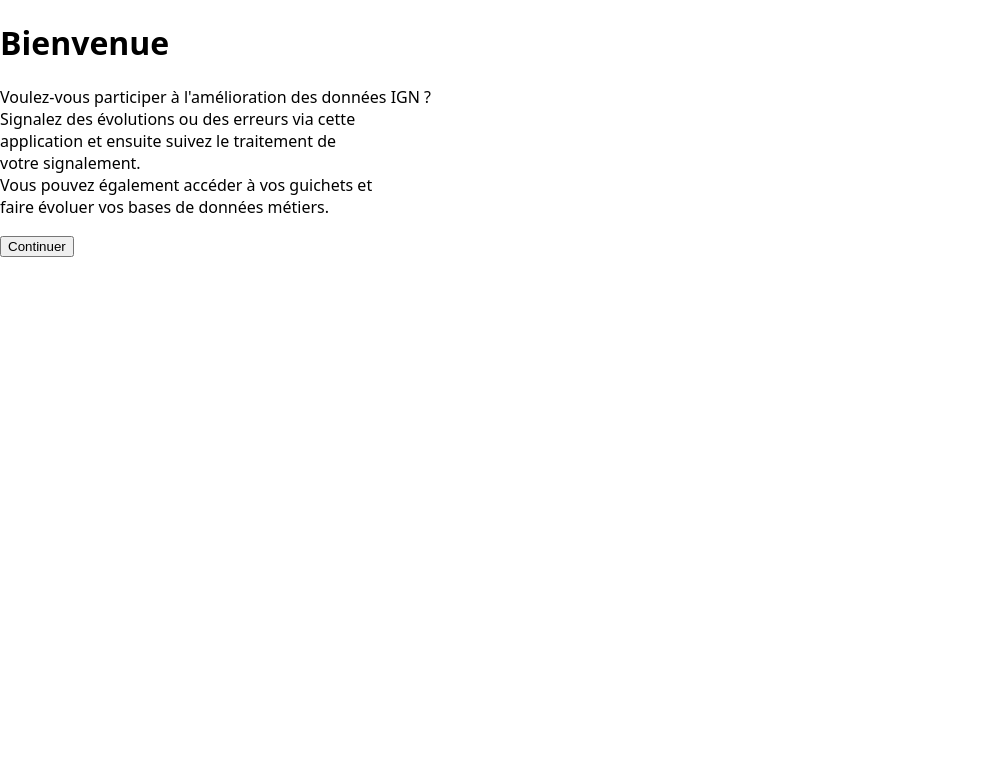
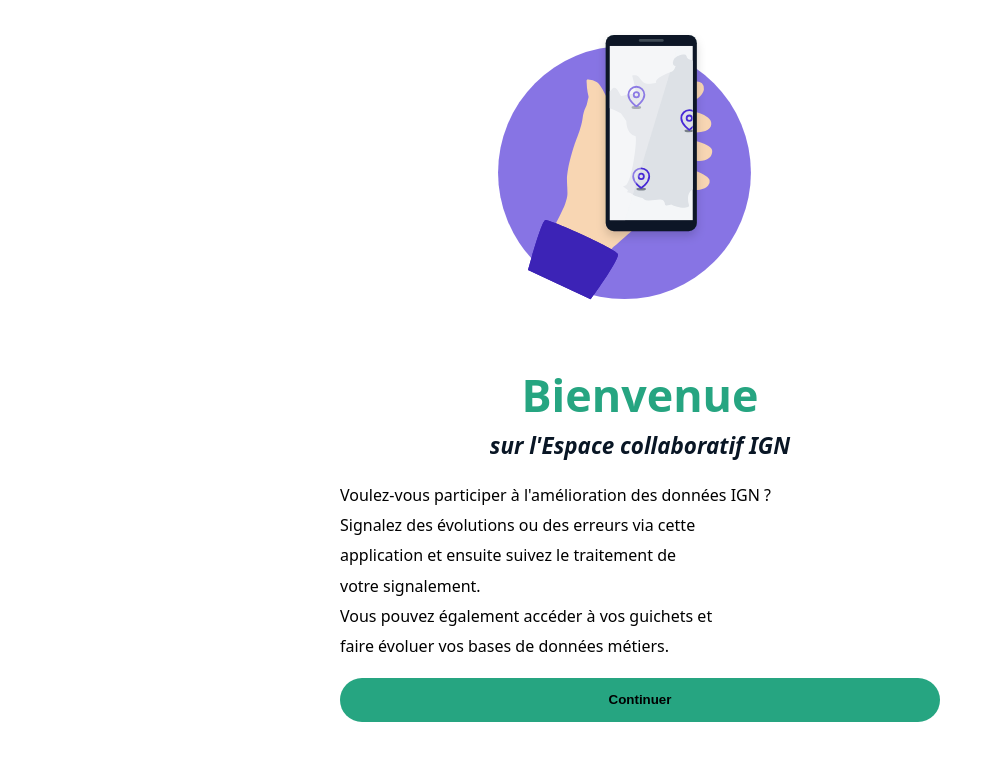
Before and after one commit to IGNF/espaceco-mobile-refonte, a React (Vite) app: page /welcome in a window 1280 px wide. Shown: the top 760 px of the page, without its empty margins (0-1003 px from the left). Built offline with nearby package versions, Linux system fonts and the light colour scheme.

Commit message:
work on welcome screen integration

```diff
--- /dev/null
+++ b/src/features/home/pages/HomePage.module.css
@@ -0,0 +1,40 @@
+.container {
+  min-height: 100vh;
+  display: flex;
+  flex-direction: column;
+  background-color: var(--color-light-light);
+}
+
+.header {
+  padding: 1rem;
+  padding-top: calc(var(--safe-top, 0px) + 1rem);
+  background-color: var(--color-primary);
+}
+
+.title {
+  font-size: 1.25rem;
+  font-weight: 700;
+  color: var(--color-primary-contrast);
+  margin: 0;
+}
+
+.main {
+  flex: 1;
+  padding: 1.5rem;
+  display: flex;
+  align-items: center;
+  justify-content: center;
+}
+
+.welcome {
+  font-size: 1.125rem;
+  color: var(--color-dark);
+  text-align: center;
+}
+
+.footer {
+  padding: 1rem;
+  padding-bottom: calc(var(--safe-bottom, 0px) + 1rem);
+  display: flex;
+  justify-content: center;
+}
--- /dev/null
+++ b/src/features/home/pages/HomePage.tsx
@@ -0,0 +1,36 @@
+import { useNavigate } from 'react-router-dom';
+import { useTranslation } from 'react-i18next';
+import { useAuth } from '@/features/auth/hooks/useAuth';
+import { Button } from '@/shared/ui/Button';
+import styles from './HomePage.module.css';
+
+export function HomePage() {
+  const { t } = useTranslation();
+  const navigate = useNavigate();
+  const { user, logout } = useAuth();
+
+  const handleLogout = () => {
+    logout();
+    navigate('/login');
+  };
+
+  return (
+    <div className={styles.container}>
+      <header className={styles.header}>
+        <h1 className={styles.title}>{t('home.title')}</h1>
+      </header>
+
+      <main className={styles.main}>
+        <p className={styles.welcome}>
+          {t('home.welcome')}{user?.name ? `, ${user.name}` : ''}
+        </p>
+      </main>
+
+      <footer className={styles.footer}>
+        <Button color="danger" variant="outline" onClick={handleLogout}>
+          {t('home.logout')}
+        </Button>
+      </footer>
+    </div>
+  );
+}
--- a/src/features/welcome/hooks/useFirstRun.ts
+++ b/src/features/welcome/hooks/useFirstRun.ts
@@ -1,20 +1,21 @@
-import { useState } from 'react'
+import { useState } from 'react';
+import { storageKey } from '@/shared/constants/storage';
 
-const STORAGE_KEY = 'welcome_seen'
+const STORAGE_KEY = storageKey('welcome_seen');
 
 export function useFirstRun() {
   const [isFirstRun, setIsFirstRun] = useState<boolean>(() => {
-    const seen = localStorage.getItem(STORAGE_KEY)
-    return seen !== 'true'
-  })
+    const seen = localStorage.getItem(STORAGE_KEY);
+    return seen !== 'true';
+  });
 
   const markAsSeen = () => {
-    localStorage.setItem(STORAGE_KEY, 'true')
-    setIsFirstRun(false)
-  }
+    localStorage.setItem(STORAGE_KEY, 'true');
+    setIsFirstRun(false);
+  };
 
   return {
     isFirstRun,
     markAsSeen,
-  }
+  };
 }
--- a/src/features/welcome/pages/WelcomePage.module.css
+++ b/src/features/welcome/pages/WelcomePage.module.css
@@ -0,0 +1,14 @@
+.container {
+  padding: 25px;
+}
+
+.content {
+  max-width: 600px;
+  margin: 0 auto;
+}
+
+.illustration {
+  width: 100%;
+  height: auto;
+  margin-bottom: 20px;
+}
--- a/src/features/welcome/pages/WelcomePage.tsx
+++ b/src/features/welcome/pages/WelcomePage.tsx
@@ -1,40 +1,47 @@
-import { useNavigate } from "react-router-dom";
-import { useFirstRun } from "../hooks/useFirstRun";
-import styles from "./WelcomePage.module.css";
-import { useTranslation } from "react-i18next";
-import { Trans } from "react-i18next";
+import { useEffect } from 'react';
+import { useNavigate } from 'react-router-dom';
+import { useFirstRun } from '../hooks/useFirstRun';
+import { useTranslation } from 'react-i18next';
+import { Trans } from 'react-i18next';
+import { Button } from '@/shared/ui/Button';
+import typography from '@/shared/styles/typography.module.css';
+import styles from './WelcomePage.module.css';
+import welcomeIllustration from '../assets/welcome-illustration.svg';
 
 export function WelcomePage() {
   const { t } = useTranslation();
   const navigate = useNavigate();
   const { isFirstRun, markAsSeen } = useFirstRun();
 
-	if (isFirstRun === null) {
-		return null; // or a loader
+  useEffect(() => {
+    if (isFirstRun === false) {
+      navigate('/login', { replace: true });
     }
+  }, [isFirstRun, navigate]);
 
-	if (!isFirstRun) {
-		navigate("/login");
+  if (isFirstRun === null || isFirstRun === false) {
     return null;
   }
 
   const handleContinue = () => {
-		markAsSeen();
-		navigate("/login");
+    // markAsSeen();
+    // navigate('/login');
   };
 
   return (
     <div className={styles.container}>
       <div className={styles.content}>
-				<h1 className={styles.title}>{t("welcome.title")}</h1>
+        <img src={welcomeIllustration} alt="welcome illustration" className={styles.illustration} />
+        <h1 className={typography.title}>{t('welcome.title')}</h1>
+        <h2 className={typography.subtitle}>{t('welcome.subtitle')}</h2>
 
-				<p className={styles.description}>
+        <p className={typography.paragraph}>
           <Trans i18nKey="welcome.description" components={{ br: <br /> }} />
         </p>
 
-				<button className={styles.button} onClick={handleContinue}>
-					{t("welcome.cta")}
-				</button>
+        <Button onClick={handleContinue} fullWidth>
+          {t('welcome.cta')}
+        </Button>
       </div>
     </div>
   );
```
Also changed, not shown: src/features/welcome/assets/welcome-illustration.svg (added). Lines whose indentation alone changed are shown as unchanged.
